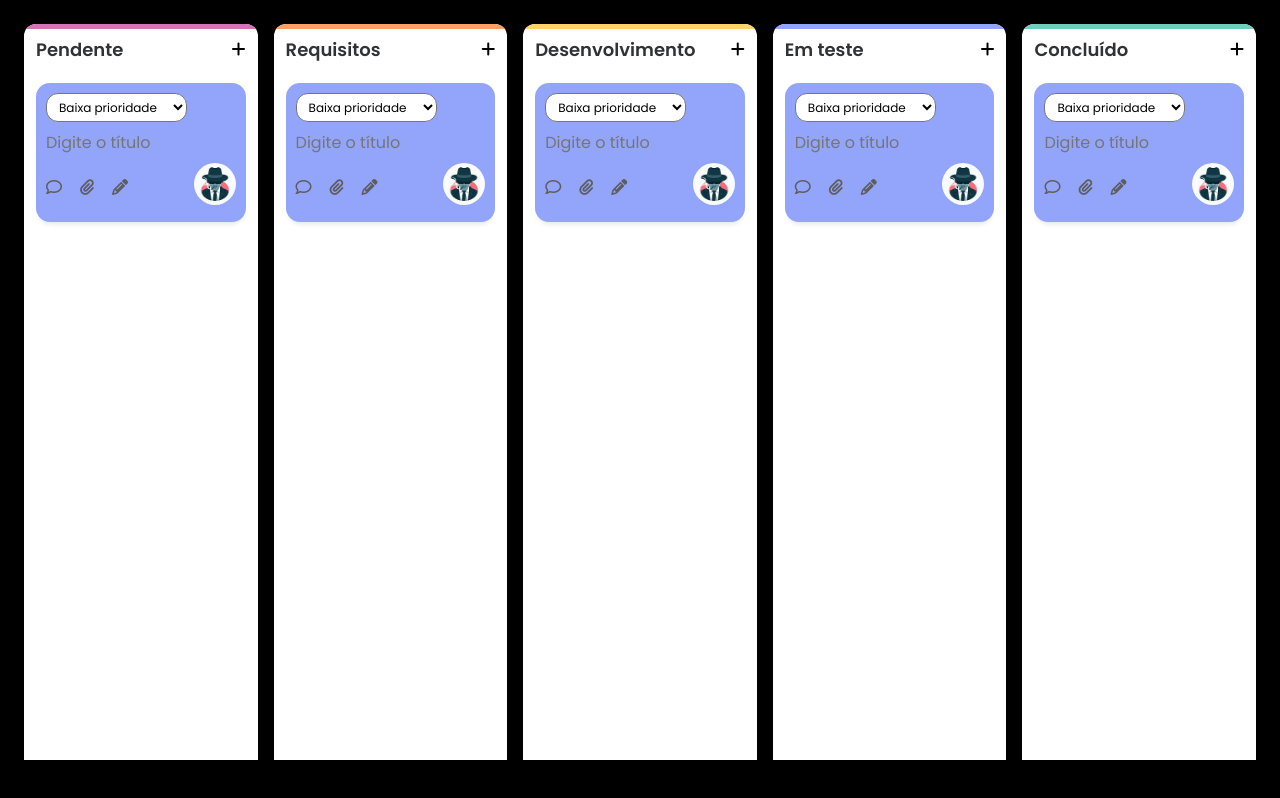
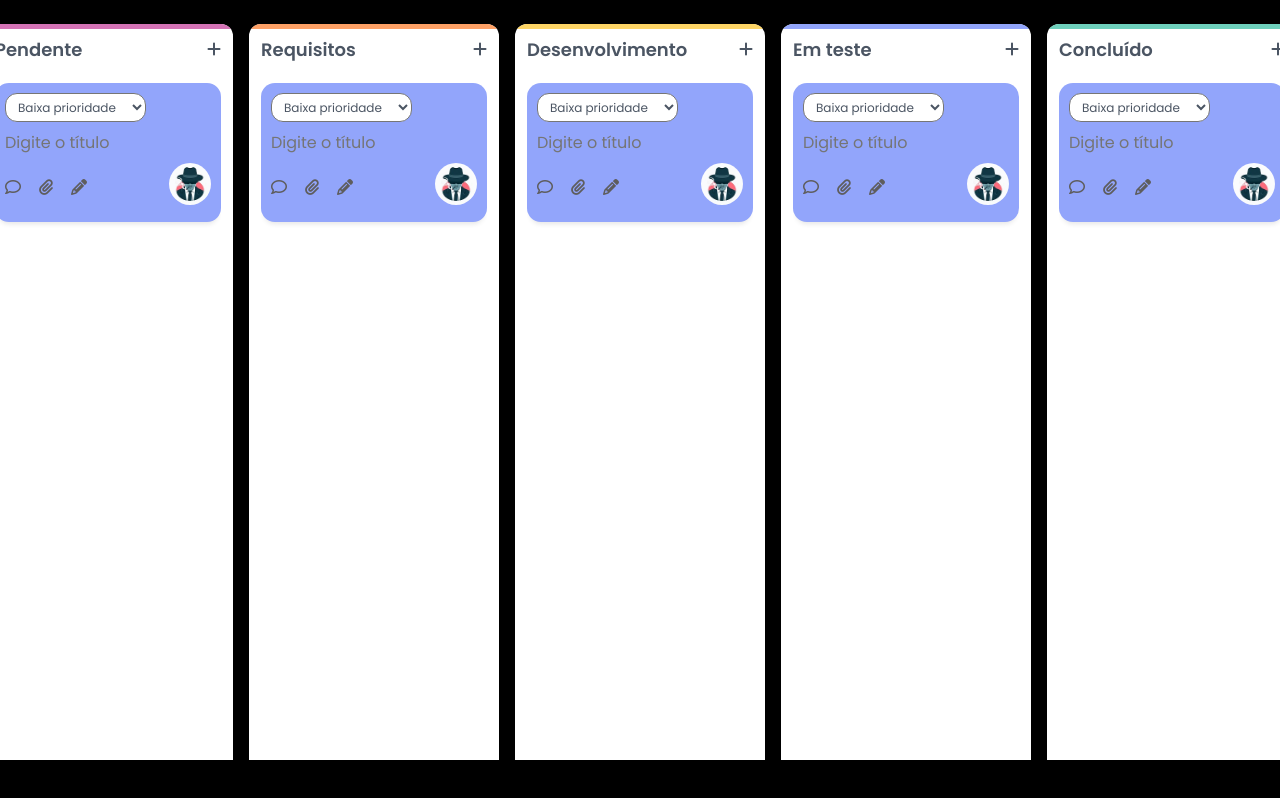
Before and after one commit to hada97/kanban, a browser extension: page index.html in a window 1280 px wide. Drawn offline with Linux system fonts and the light colour scheme.

Commit message:
up style

```diff
--- a/styles.css
+++ b/styles.css
@@ -25,6 +25,7 @@ body {
   width: 100%;
   height: 95vh;
   overflow-x: auto;
+  justify-content: center;
 }
 
 .kanban-column {
@@ -39,7 +40,7 @@ body {
   padding: 12px;
   overflow: hidden;
   position: relative;
-  min-width: 220px;
+  min-width: 250px;
   max-width: 250px;
   min-height: 800px;
 }
@@ -80,12 +81,12 @@ body {
 
 .kanban-title h2 {
   font-size: 18px;
-  color: #313233;
+  color: #4b5563;
   font-weight: 600;
 }
 
 .add-card {
-  color: #000000;
+  color: #4b5563;
   font-size: 16px;
   background-color: transparent;
   cursor: pointer;
@@ -121,7 +122,7 @@ body {
 }
 
 select {
-  color: #000000;
+  color: #4b5563;
   width: fit-content;
   font-size: 12px;
   padding: 4px 8px;
@@ -169,7 +170,7 @@ select {
   border-radius: 20px;
 }
 
-= @media (max-width: 768px) {
+@media (max-width: 768px) {
   .kanban {
     flex-direction: column;
     align-items: center;
```
Also changed, not shown: script.js (+17 -0 lines).
